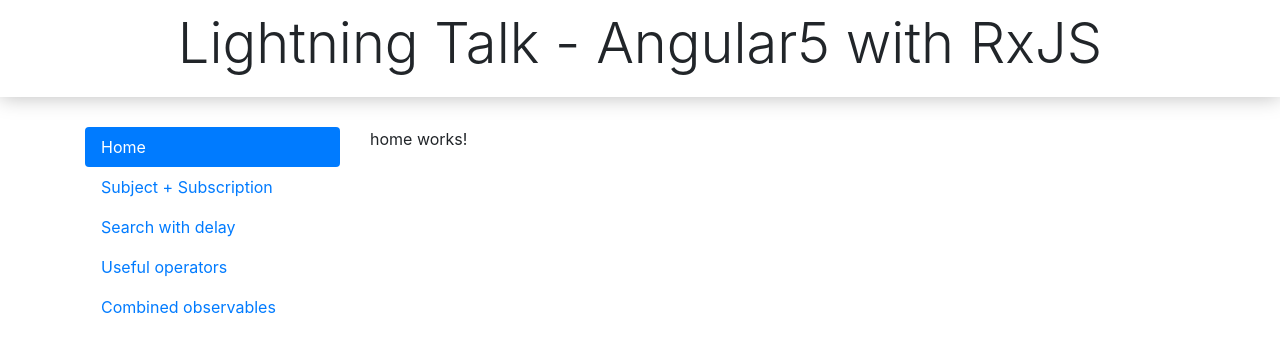
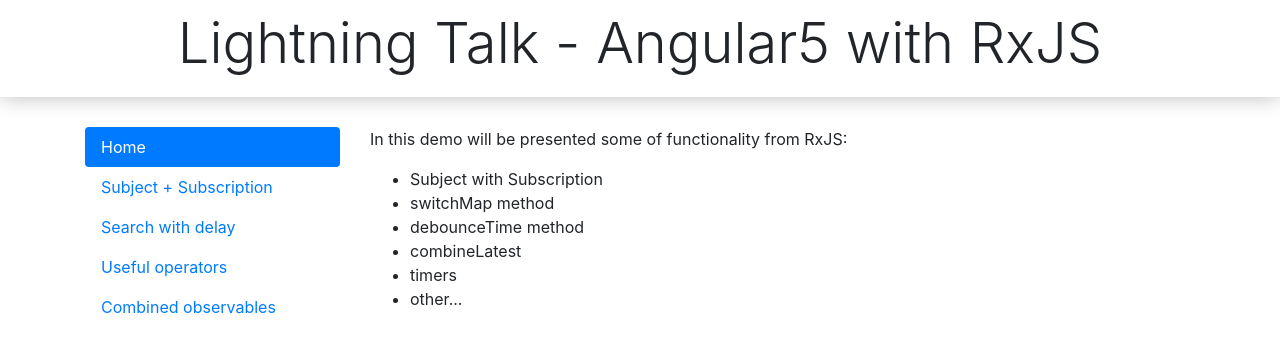
Before and after one commit to mati4455/Angular5-RxJS, an Angular app: page /home in a window 1280 px wide. Shown: the top 352 px of the page. Built offline with nearby package versions, Linux system fonts and the light colour scheme.

Commit message:
text for home page

```diff
--- a/src/app/home/home.component.html
+++ b/src/app/home/home.component.html
@@ -1,3 +1,9 @@
-<p>
-    home works!
-</p>
+<p>In this demo will be presented some of functionality from RxJS:</p>
+<ul>
+    <li>Subject with Subscription</li>
+    <li>switchMap method</li>
+    <li>debounceTime method</li>
+    <li>combineLatest</li>
+    <li>timers</li>
+    <li>other...</li>
+</ul>
```
